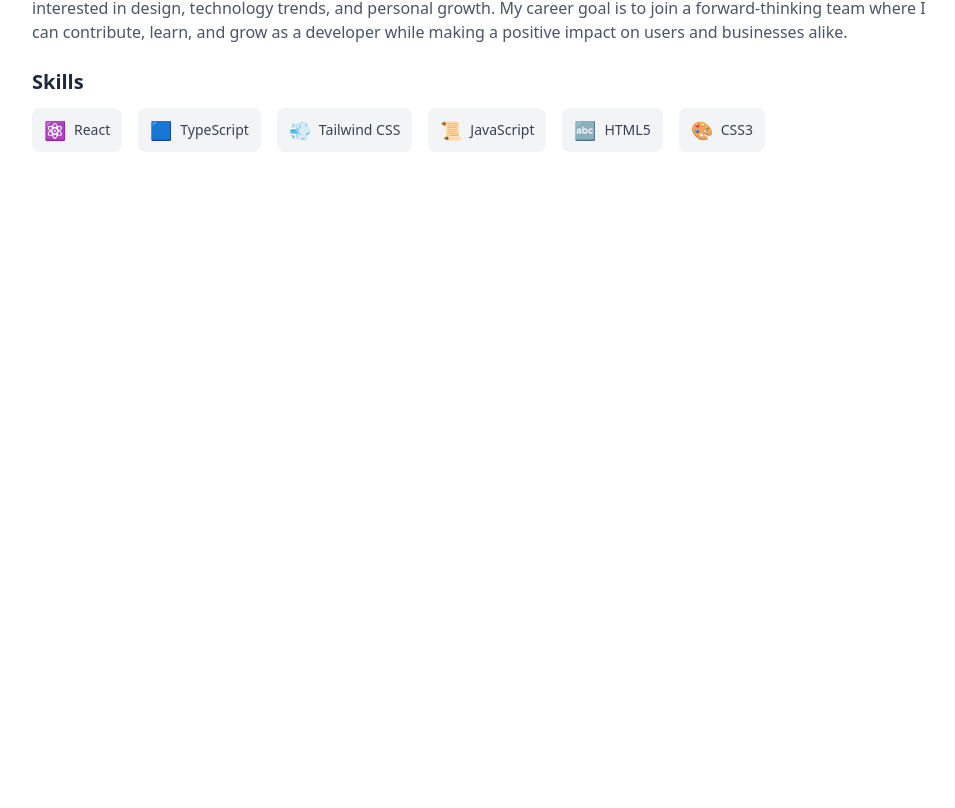
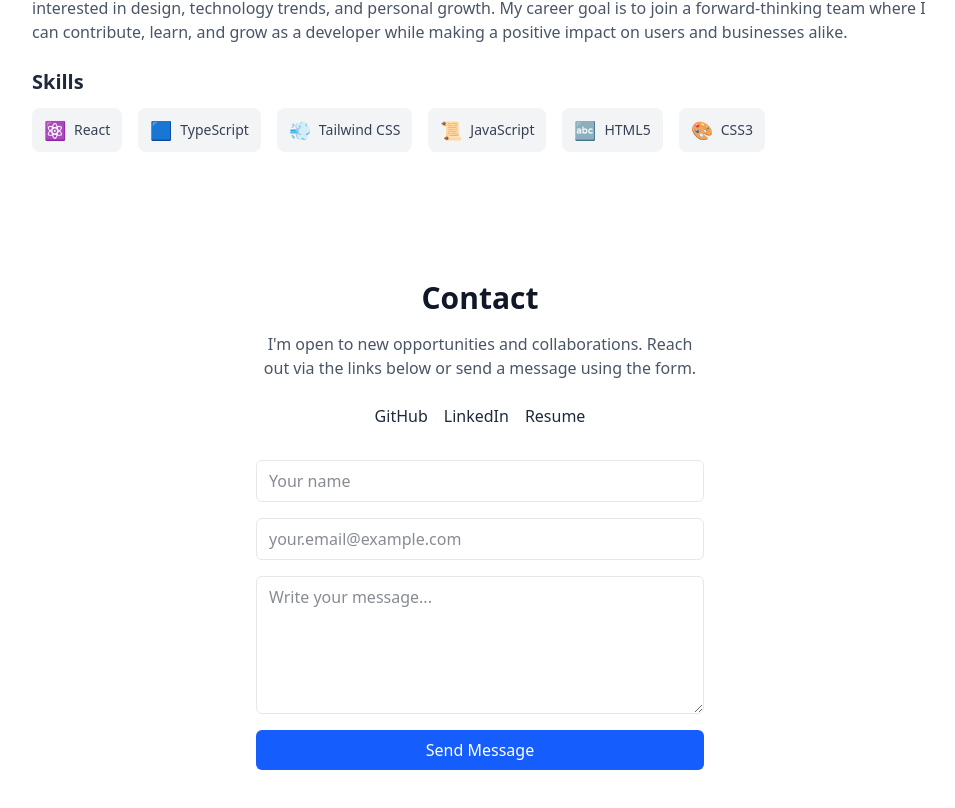
Before and after one commit to thommie-wallin/portfolio-v2, a React (Vite) app: page / in a window 1280 px wide. Shown: the part 1826-2634 px from the top of the page, without its empty margins (160-1115 px from the left). Before the commit the page ends 2042 px from the top, so only its background shows below. Built offline with nearby package versions, Linux system fonts and the light colour scheme.

Commit message:
add ContactSection component for user inquiries and collaboration

```diff
--- a/src/App.tsx
+++ b/src/App.tsx
@@ -2,6 +2,7 @@ import Navbar from './components/Navbar';
 import HeroSection from './sections/HeroSection';
 import ProjectsSection from './sections/ProjectsSection';
 import AboutSection from './sections/AboutSection';
+import ContactSection from './sections/ContactSection';
 
 function App() {
 
@@ -11,6 +12,7 @@ function App() {
       <HeroSection />
       <ProjectsSection />
       <AboutSection />
+      <ContactSection />
     </>
   )
 }
--- /dev/null
+++ b/src/sections/ContactSection.tsx
@@ -0,0 +1,99 @@
+
+
+export default function ContactSection() {
+  return (
+    <section id="contact" className="w-full py-16 px-6">
+      <div className="max-w-md mx-auto flex flex-col items-center gap-4">
+        <h2 className="text-3xl font-bold text-gray-900">Contact</h2>
+        <p className="text-gray-600 text-center">I'm open to new opportunities and collaborations. Reach out via the links below or send a message using the form.</p>
+
+        <div className="flex gap-4 mt-2">
+          <a
+            href="https://github.com/thommie-wallin"
+            target="_blank"
+            rel="noopener noreferrer"
+            aria-label="GitHub — opens in a new tab"
+            className="text-gray-800 hover:underline focus:outline-2 focus:outline-offset-2"
+          >
+            GitHub
+          </a>
+
+          <a
+            href="https://www.linkedin.com/in/thommie-wallin"
+            target="_blank"
+            rel="noopener noreferrer"
+            aria-label="LinkedIn — opens in a new tab"
+            className="text-gray-800 hover:underline focus:outline-2 focus:outline-offset-2"
+          >
+            LinkedIn
+          </a>
+
+          <a
+            href="/resume.pdf"
+            aria-label="Download resume (PDF)"
+            className="text-gray-800 hover:underline focus:outline-2 focus:outline-offset-2"
+          >
+            Resume
+          </a>
+        </div>
+
+        <form
+          action="https://formspree.io/f/yourFormId"
+          method="POST"
+          className="w-full mt-4 flex flex-col gap-4"
+          aria-label="Contact form"
+        >
+          <div className="flex flex-col">
+            <label htmlFor="name" className="sr-only">
+              Name
+            </label>
+            <input
+              id="name"
+              name="name"
+              type="text"
+              required
+              placeholder="Your name"
+              className="w-full border border-gray-200 rounded-md px-3 py-2 text-gray-900 focus:outline-2 focus:outline-offset-2"
+            />
+          </div>
+
+          <div className="flex flex-col">
+            <label htmlFor="email" className="sr-only">
+              Email
+            </label>
+            <input
+              id="email"
+              name="_replyto"
+              type="email"
+              required
+              placeholder="your.email@example.com"
+              className="w-full border border-gray-200 rounded-md px-3 py-2 text-gray-900 focus:outline-2 focus:outline-offset-2"
+            />
+          </div>
+
+          <div className="flex flex-col">
+            <label htmlFor="message" className="sr-only">
+              Message
+            </label>
+            <textarea
+              id="message"
+              name="message"
+              required
+              rows={5}
+              placeholder="Write your message..."
+              className="w-full border border-gray-200 rounded-md px-3 py-2 text-gray-900 focus:outline-2 focus:outline-offset-2 resize-vertical"
+            />
+          </div>
+
+          <button
+            type="submit"
+            className="inline-flex items-center justify-center rounded-md bg-blue-600 px-4 py-2 text-white hover:bg-blue-700 focus:outline-2 focus:outline-offset-2"
+            aria-label="Send message"
+          >
+            Send Message
+          </button>
+        </form>
+      </div>
+    </section>
+  );
+}
```
